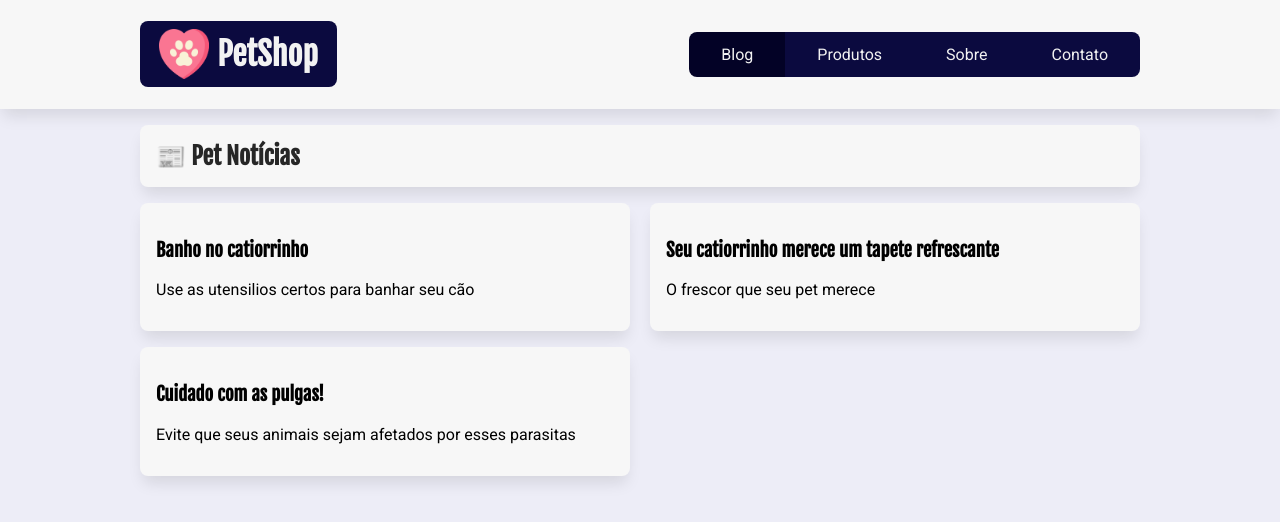
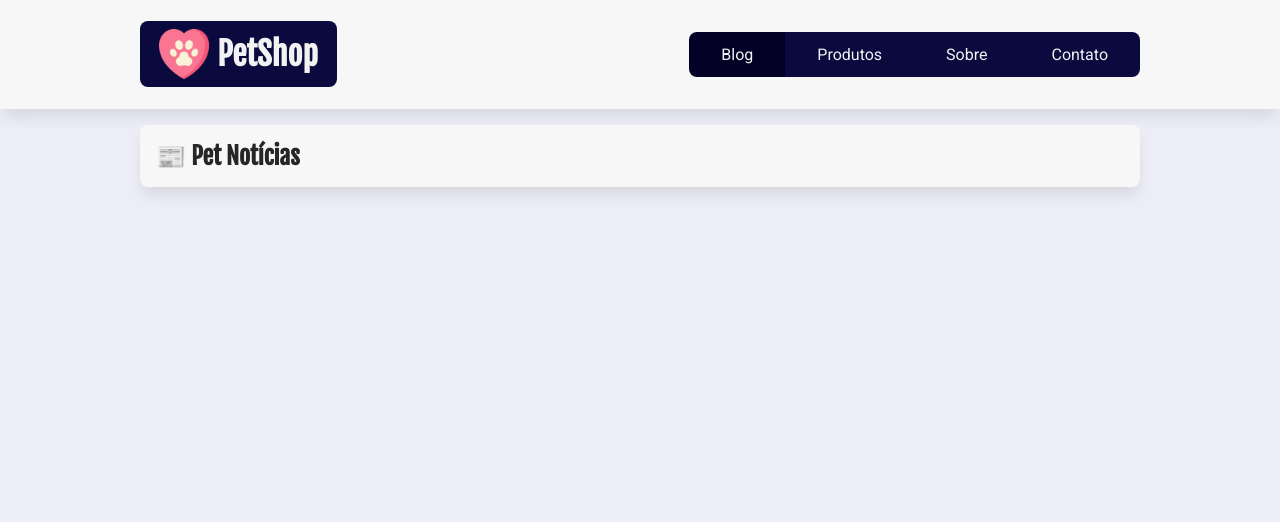
Before and after one commit to tiagotecinternet/petshop-tiago, a React (Create React App) app: page / in a window 1280 px wide. Shown: the top 522 px of the page. Built offline with nearby package versions, Linux system fonts and the light colour scheme; data requests are answered from the project's data file.

Commit message:
Uso do fetch para acesso à API

```diff
--- /dev/null
+++ b/src/api/servidor-api.js
@@ -0,0 +1,3 @@
+const porta = "2112";
+const serverApi = `http://localhost:${porta}`;
+export default serverApi;
--- a/src/components/ListaPosts/ListaPosts.jsx
+++ b/src/components/ListaPosts/ListaPosts.jsx
@@ -1,35 +1,24 @@
+import serverApi from "../../api/servidor-api";
 import estilos from "./ListaPosts.module.css";
 const ListaPosts = () => {
-  const posts = [
-    {
-      id: 1,
-      titulo: "Banho no catiorrinho",
-      subtitulo: "Use as utensilios certos para banhar seu cão",
-      descricao:
-        "Banhos regulares mantém os pelos e pele de seu cachorro limpa, renovada e saudável. O processo de ensaboar e escovar remove resíduos de pelos e peles que já estão mortas, providenciando um maior respiro da pele de seu cachorro",
-      categoria: "bem-estar",
-    },
-    {
-      id: 2,
-      titulo: "Seu catiorrinho merece um tapete refrescante",
-      subtitulo: "O frescor que seu pet merece",
-      descricao:
-        "O produto é um colchonete de nylon, recheado com espuma e gel (não tóxico), que promete refrescar os bichos. O gel interno é ativado com o peso e a pressão do animal, ou seja, começa a funcionar quando o pet está sobre ele. O tapete promete baixar a temperatura entre 6ºC e 10°C em relação à registrada no ambiente.",
-      categoria: "bem-estar",
-    },
-    {
-      id: 3,
-      titulo: "Cuidado com as pulgas!",
-      subtitulo: "Evite que seus animais sejam afetados por esses parasitas",
-      descricao:
-        "Para prevenir que o seu pet seja infestado, coleiras e sprays anti-pulgas e carrapatos são boas opções. Procure uma clínica veterinária para saber qual é a melhor escolha para o seu animal, de acordo com o porte, tipo de pelo e idade. Os sprays precisam ser reforçados a cada 30 dias para que o efeito seja mantido.",
-      categoria: "bem-estar",
-    },
-  ];
+  console.log(serverApi);
+  const postsTemp = [];
+
+  const getPosts = async () => {
+    try {
+      const resposta = await fetch(`${serverApi}/posts`);
+      const dados = await resposta.json();
+      console.log(dados);
+    } catch (error) {
+      console.log("Deu ruim! " + error.message);
+    }
+  };
+
+  getPosts();
 
   return (
     <div className={estilos.lista_posts}>
-      {posts.map(({ id, titulo, subtitulo }) => (
+      {postsTemp.map(({ id, titulo, subtitulo }) => (
         <article className={estilos.post} key={id}>
           <h3> {titulo} </h3>
           <p>{subtitulo}</p>
```
